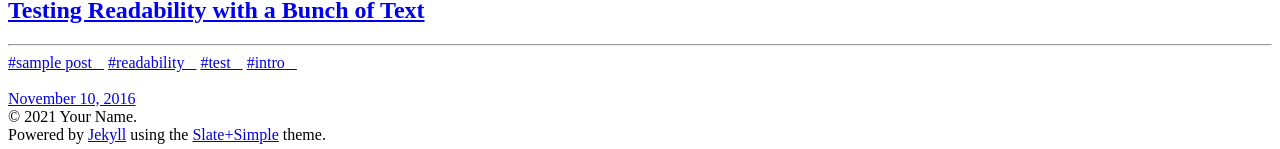
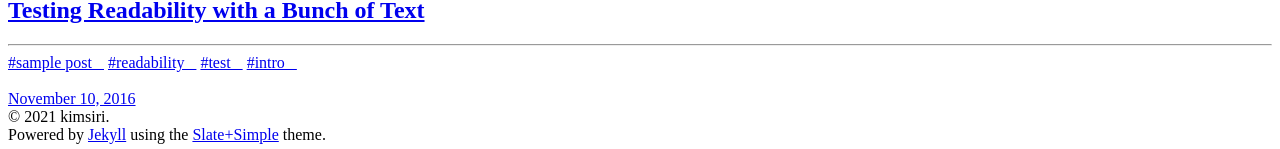
Before and after one commit to kimsiri33/kimsiri33.github.com, a Jekyll site: the page built from index.html, in a window 1280 px wide. Shown: the part 1639-1788 px from the top of the page. Built offline with Jekyll 4.4.1, drawn with Linux system fonts in a browser that asks for light colours; the list of posts is cut into pages by our own code.

Commit message:
Update _config.yml

```diff
--- a/_config.yml
+++ b/_config.yml
@@ -1,6 +1,6 @@
 title:            kimsiri33
 description:      Your site description...
-copyright:        Your Name
+copyright:        kimsiri
 url: kimsiri33.github.io
 
 
```
